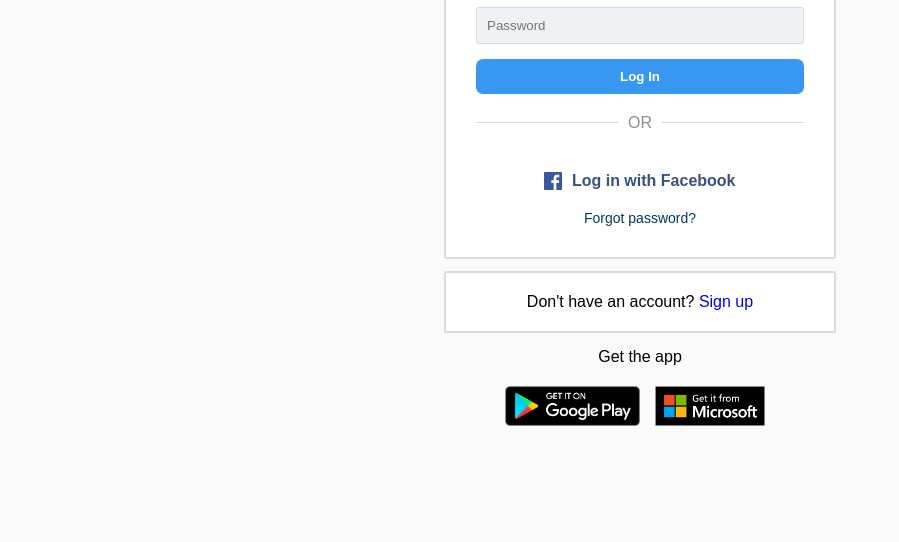
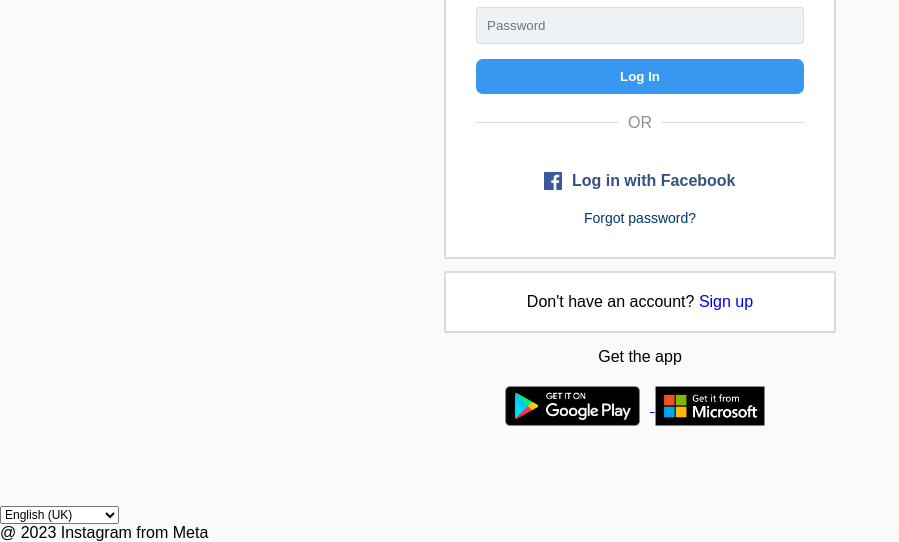
Before and after one commit to arush75/Insta-clone, a plain HTML site: page index.html in a window 1280 px wide. Shown: the part 295-837 px from the top of the page, without its empty margins (0-899 px from the left). Before the commit the page ends 800 px from the top, so only its background shows below. Drawn offline with Linux system fonts and the light colour scheme.

Commit message:
Update index.html

```diff
--- a/index.html
+++ b/index.html
@@ -34,20 +34,56 @@
                     <p class="forgot-password">Forgot password?</p>
                 </a>
             </div>
-            </div>
+        </div>
 
-            <div class="signup">
-                <p>Don't have an account? <a href="https://www.instagram.com/" style="text-decoration:none;">Sign
-                        up</a></p>
-            </div>
+        <div class="signup">
+            <p>Don't have an account? <a href="https://www.instagram.com/" style="text-decoration:none;">Sign
+                    up</a></p>
+        </div>
 
 
         <div class="gettheapp">Get the app</div>
         <div class="getitbutton">
-            <img alt="Get it on Google Play" class="playbutton" src="get it on playstore.png">
-            <img alt="Get it from Microsoft" class="playbutton" src="get it on microsoftstore.png">
+            <a href="https://www.instagram.com/"> <img alt="Get it on Google Play" class="playbutton"
+                    src="get it on playstore.png"> </a>
+            <a href="https://www.instagram.com/"><img alt="Get it from Microsoft" class="playbutton"
+                    src="get it on microsoftstore.png"></a>
         </div>
     </div>
+    <span></span>
+    <footer>
+        <div class="language">
+            <select style="font-size: 12px;">
+                <option>English (UK)</option>
+                <option>Afrikaans</option>
+                <option>Dansk</option>
+                <option>Deutsch</option>
+                <option>English</option>
+
+                <option>Suomi</option>
+                <option>Français</option>
+                <option>Bahasa Indonesia</option>
+                <option>Italiano</option>
+                <option>Norsk</option>
+                <option>Nederlands</option>
+                <option>Polski</option>
+                <option>Svenska</option>
+                <option>Filipino</option>
+                <option>বাংলা</option>
+                <option>ગુજરાતી</option>
+                <option>हिन्दी</option>
+                <option>मराठी</option>
+                <option>नेपाली</option>
+                <option>ਪੰਜਾਬੀ</option>
+                <option>සිංහල</option>
+            </select>
+
+            <div class="meta">
+                @ 2023 Instagram from Meta
+            </div>
+        </div>
+
+    </footer>
 
     <script src="script1.js"></script>
 </body>
```
